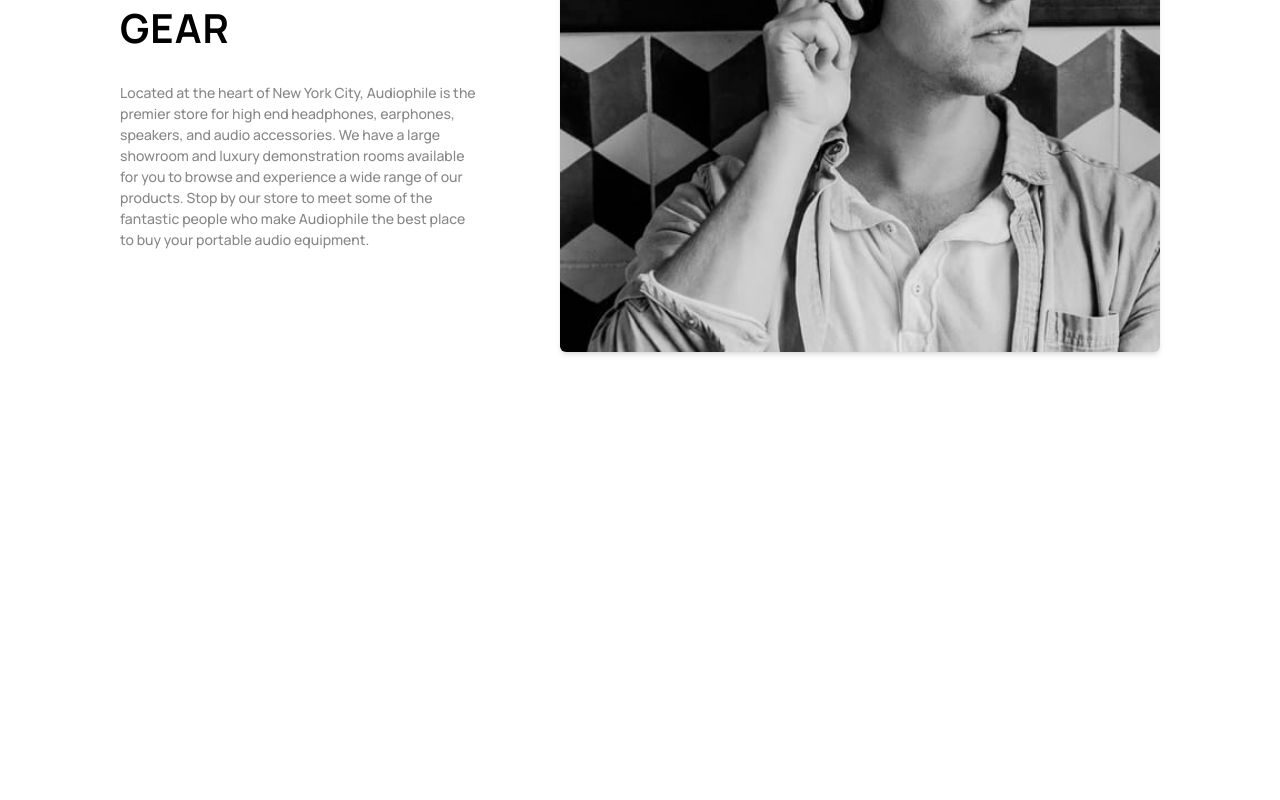
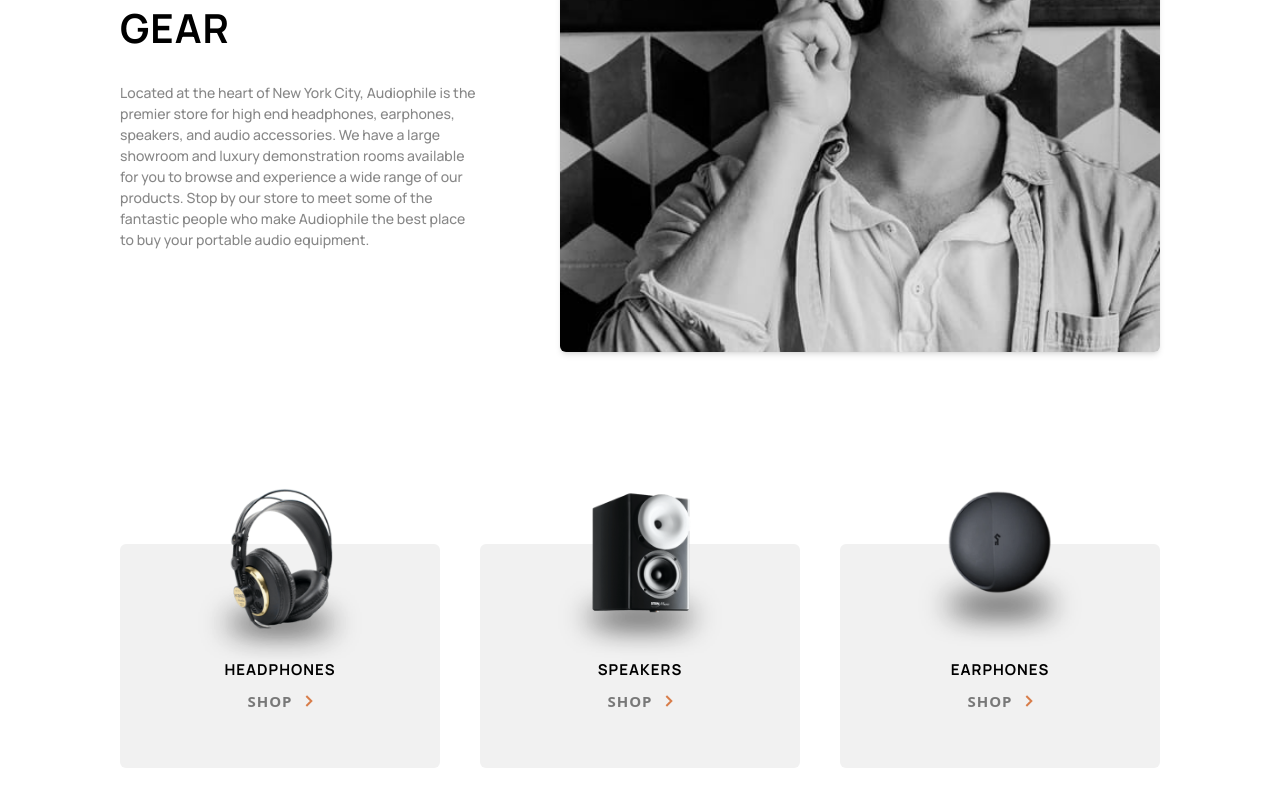
Before and after one commit to yret1/soundboom, a React (Vite) app: page / in a window 1280 px wide. Shown: the part 392-1192 px from the top of the page. Before the commit the page ends 808 px from the top, so only its background shows below. Built offline with nearby package versions, Linux system fonts and the light colour scheme.

Commit message:
Push it back

```diff
--- a/src/App.tsx
+++ b/src/App.tsx
@@ -1,5 +1,6 @@
 import About from "./components/About"
 import Nav from "./components/Nav"
+import Navoptions from "./components/Navoptions"
 
 
 function App() {
@@ -7,6 +8,7 @@
     <main>
       <Nav />
       <About />
+      <Navoptions />
 
     </main>
   )
--- a/src/components/Shopbutton.tsx
+++ b/src/components/Shopbutton.tsx
@@ -0,0 +1,11 @@
+import lilarrow from "../assets/shared/desktop/icon-arrow-right.svg";
+const Shopbutton = () => {
+  return (
+    <button className="flex px-4 py-2 text-black text-opacity-50 gap-3 justify-center items-center rounded-md hover:text-primary-100 hover:text-opacity-100">
+        <p className="font-jost font-bold tracking-1 text-[15px]">SHOP</p>
+        <img src={lilarrow} alt="Arrow" />
+    </button>
+  )
+}
+
+export default Shopbutton
--- a/src/index.css
+++ b/src/index.css
@@ -7,3 +7,9 @@
   padding: 0;
   box-sizing: border-box;
 }
+
+
+.abcenter{
+  left: 50%;
+  transform: translate(-50%);
+}
```
